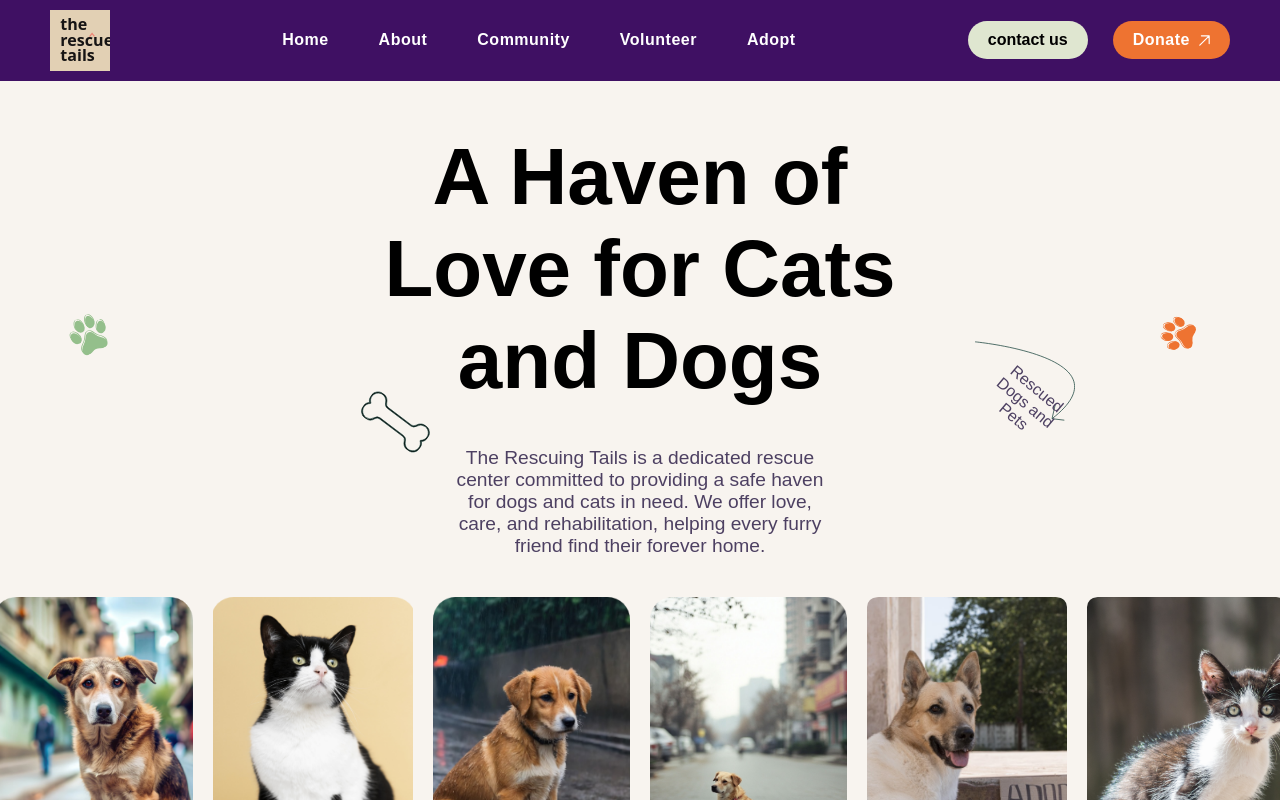
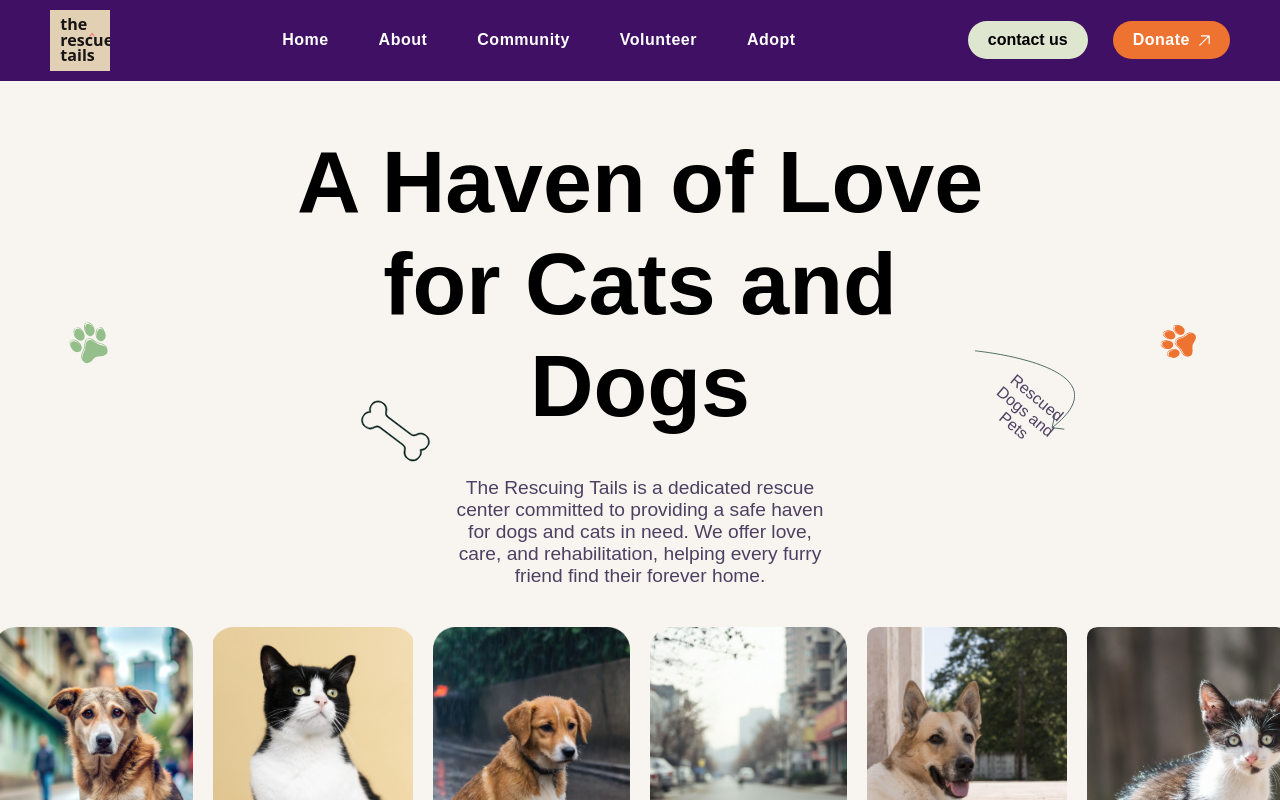
Before and after one commit to vidwanns/the_rescue_tails_, a Next.js app: page / in a window 1280 px wide. Shown: the top 800 px of the page. Built offline with nearby package versions, Linux system fonts and the light colour scheme.

Commit message:
Update firstSection.css

```diff
--- a/src/app/styles/component/firstSection/firstSection.css
+++ b/src/app/styles/component/firstSection/firstSection.css
@@ -7,11 +7,11 @@
 }
 
 .section-title {
-    font-size: 5rem;
+    font-size: 5.5rem;
     color: #000;
     margin-bottom: 20px;
     margin: 0 auto 40px;
-    width: 50%;
+    width: 60%;
     text-align: center;
 }
 
```
